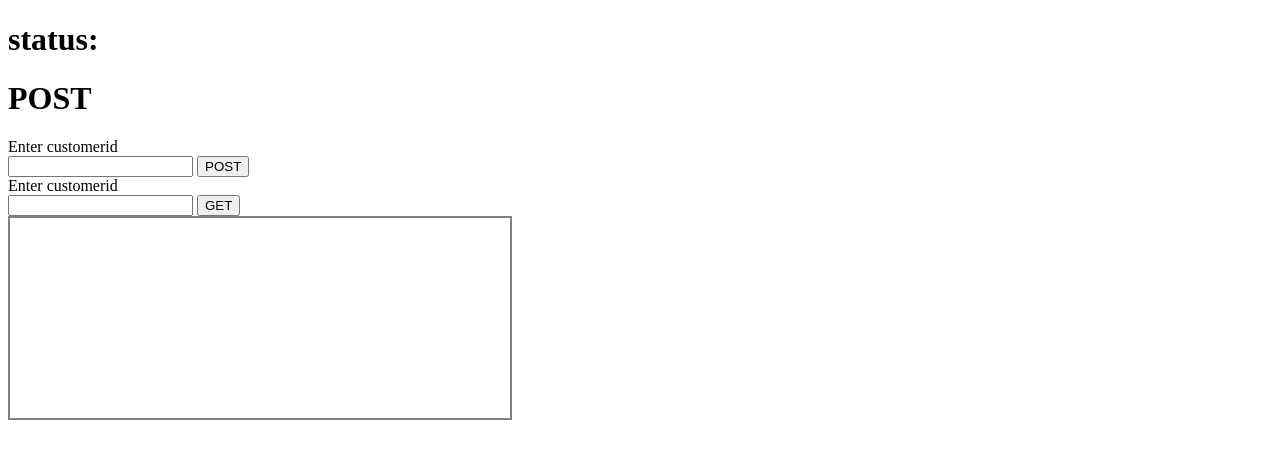
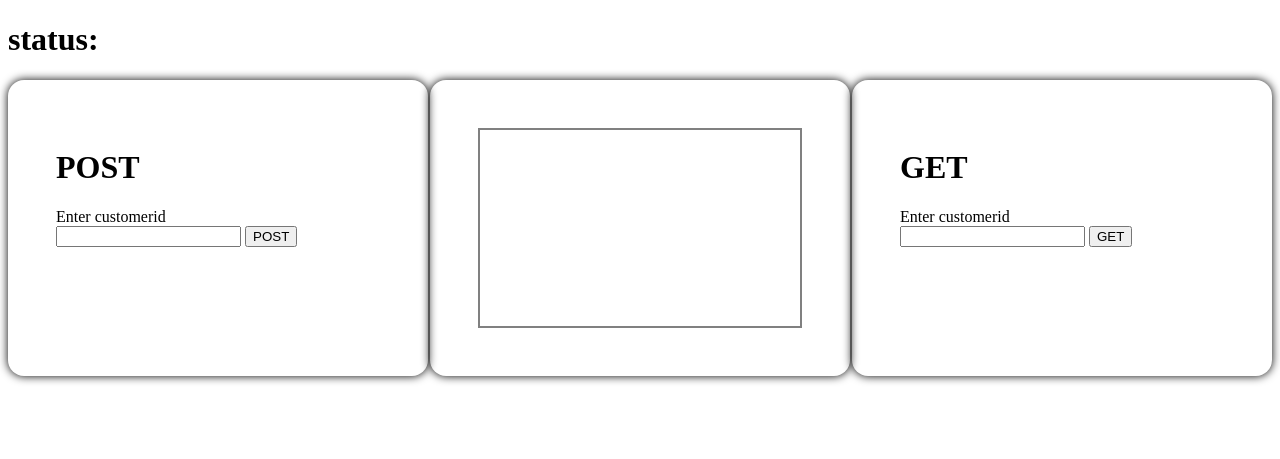
Before and after one commit to chelladuraimohanraj/privado, a Django app: page / in a window 1280 px wide. Shown: the top 459 px of the page. Run offline with Django 3.2, Linux system fonts and the light colour scheme.

Commit message:
final commit

```diff
--- a/privado/templates/home.html
+++ b/privado/templates/home.html
@@ -1,6 +1,7 @@
 {% load static %}
 <!DOCTYPE html>
 <html lang="en">
+
 <head>
     <meta charset="UTF-8">
     <meta name="viewport" content="width=device-width, initial-scale=1.0">
@@ -8,59 +9,88 @@
     <script src='{% static "js/jquery.js" %}'></script>
 </head>
 <style>
-    #output{
+    *{
+        box-sizing: border-box;
+    }
+    #output {
         min-height: 200px;
-        max-height:600px;
-        width: 500px;
-        overflow:scroll;
-        border:2px solid grey;
+        max-height: 200px;
+        overflow: scroll;
+        border: 2px solid grey;
     }
+    .contain{
+        width:100%;
+        max-height:500px;
+        display:grid;
+        grid-template-columns:repeat(auto-fit,minmax(14rem,1fr));
+        grid-gap: 2px;
+    }
+    .card{
+       padding:3rem;
+        border-radius: 1rem;
+        box-shadow: 0px 0px 10px 0px #000;
+    }
+
+
+
+
 </style>
+
 <body>
     <h1>status:<span id='status'></span></h1>
+
+    <div class="contain">
+        <div class="card">
+        <form id='post_data'>
             <h1>POST</h1>
-
-    <form id='post_data'>
             {% csrf_token %}
             <label>Enter customerid</label><br>
             <input type='text' id='customer_id'>
             <input type='submit' value='POST'>
         </form>
+        </div>
+        <div class="card">
+            <div id='output'></div>
+        </div>
+        <div class="card">
         <form id='get_data'>
             {% csrf_token %}
+            <h1>GET</h1>
             <label>Enter customerid</label><br>
             <input type='text' id='customer_id2'>
             <input type='submit' value='GET'>
         </form>
-    <div id='output'></div>
+    </div>
+    </div>
+
     <script>
-        $(document).ready(function(){
-            $("#post_data").submit(function(e){
+        $(document).ready(function () {
+            $("#post_data").submit(function (e) {
                 e.preventDefault();
                 var customer_id = $('#customer_id').val();
                 $.ajax({
-                    type:'POST',
-                    url:'te/customer/'+customer_id+'/templates',
-                    data:{
-                        csrfmiddlewaretoken:$('input[name=csrfmiddlewaretoken]').val(),
+                    type: 'POST',
+                    url: 'te/customer/' + customer_id + '/templates',
+                    data: {
+                        csrfmiddlewaretoken: $('input[name=csrfmiddlewaretoken]').val(),
                     },
-                    success:function(response){
+                    success: function (response) {
                         $('#status').html(response['status']);
                         $('#customer_id').val('');
                     },
                 });
 
             });
-            $("#get_data").submit(function(e){
+            $("#get_data").submit(function (e) {
                 e.preventDefault();
                 var customer_id = $('#customer_id2').val();
                 $.ajax({
-                    type:'GET',
-                    url:'te/customer/'+customer_id+'/templates',
-                    data:{
-                        csrfmiddlewaretoken:$('input[name=csrfmiddlewaretoken]').val(),
+                    type: 'GET',
+                    url: 'te/customer/' + customer_id + '/templates',
+                    data: {
+                        csrfmiddlewaretoken: $('input[name=csrfmiddlewaretoken]').val(),
                     },
-                    success:function(response){
+                    success: function (response) {
                         $('#status').html(response['status']);
                         $('#customer_id').val('');
                         var string = JSON.stringify(response['data']);
```
Lines whose indentation alone changed are shown as unchanged.
